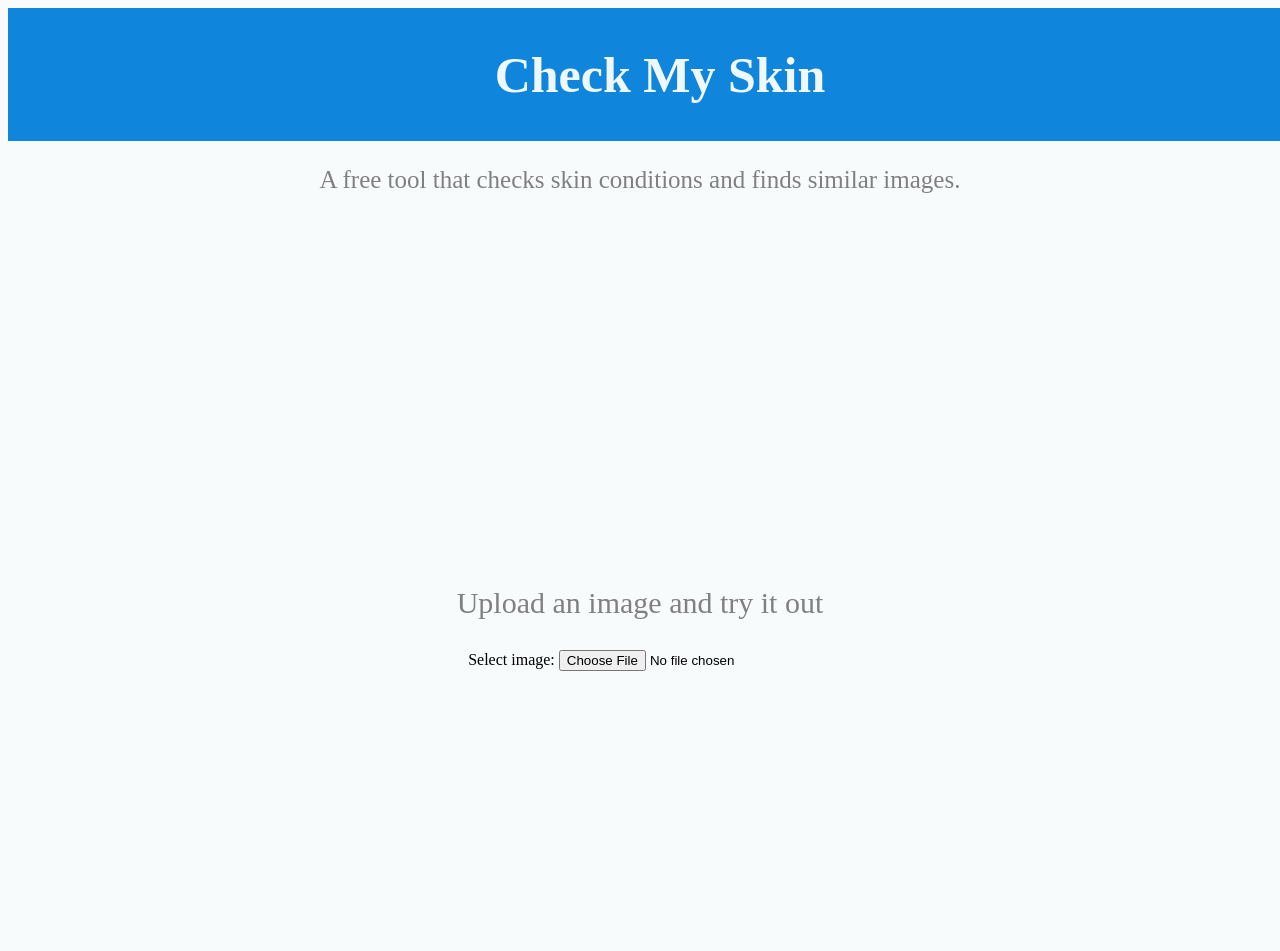
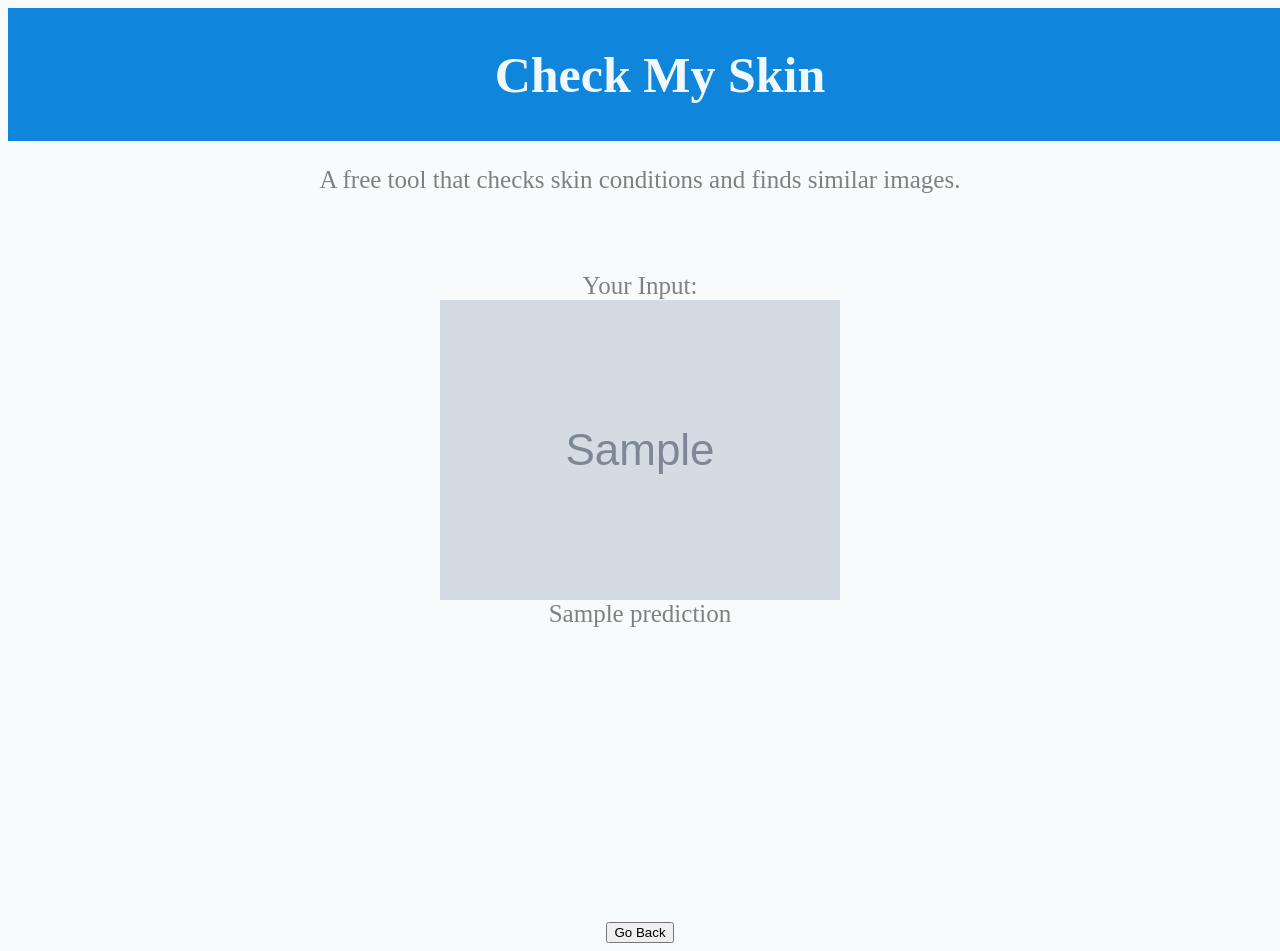
Before and after one commit to dbasri12/CMPT340-SkinClassification, a Flask app: template templates/homeNew.html in a window 1280 px wide. Before the commit the page ends 671 px from the top, so only its background shows below. Run offline with Flask 2, Linux system fonts and the light colour scheme; the template is opened without the code that fills it: most values are stand-ins (such as "Sample title", 1, 10 or a date in 2020); grey boxes marked "Sample" are stand-in pictures; grey boxes labelled with a size stand in for pictures from a placeholder-image service; some libraries are stand-ins or nearby versions.

Commit message:
integrated model, website nows displays diagnosis

```diff
--- a/app.py
+++ b/app.py
@@ -12,27 +12,61 @@ import tensorflow as tf
 from tensorflow import keras
 from tensorflow.keras import layers
 from tensorflow.keras.models import Sequential
+import os
+from werkzeug.utils import secure_filename
+
+LINK = os.path.join('static', 'user_input')
 
 app = Flask(__name__)
+
+UPLOAD_FOLDER = './static/user_input'
+
+app.config['USER_INPUT'] = LINK
+app.config['MAX_CONTENT_LENGTH'] = 16 * 1024 * 1024 * 9999
+
+ALLOWED_EXTENSIONS = set(['png', 'jpg', 'jpeg', 'gif'])
 
 @app.route("/")
 def direct():
 	return redirect(url_for('home'))
 
-@app.route('/home')
+@app.route('/home', methods = ['GET', 'POST'])
 def home():
-	stringsList = []
-	class_names = ['1','2','3','4','5','6']
+
+	#Initialize values, load model
+	class_names = ['Seborrheic Kertosis','Nevus','Melanoma']
 	img_height = 180
 	img_width = 180
 	model = tf.keras.models.load_model('./saved_model/my_model.h5')
-	model.summary()
-	data_dir = pathlib.Path("skin_photo")
-	img_path = tf.keras.utils.get_file("./test_data/ISIC_melanoma_dermascopic_0015219.jpg")
-	img = keras.preprocessin.image.load_img(img_path, target_size=(img_height, img_width))
-	img_array = keras.preprocessing.image.img_to_array(img)
-	img_array = tf.expand_dims(img_array, 0)
-	predictions = model.predict(img_array)
-	score = tf.nn.softmax(predictions[0])
-	print("{} {:.2f}".format(class_names[np.argmax], 100*np.max(score)))
-	return render_template('home.html', list = stringsList)
+
+	#if POST get image input
+	if request.method == 'POST':
+		if 'file' not in request.files:
+			return redirect(request.url)
+		file = request.files['file']
+		if file.filename == '':
+			flash('No selected file')
+			return redirect(request.url)
+
+		#Save input image
+		filename = secure_filename(file.filename)
+		filePath = os.path.join(app.config['USER_INPUT'], filename)
+		file.save(filePath)
+
+		#Analyze Input Photo
+		path_name = "./static/user_input/"+filename
+		img = tf.keras.preprocessing.image.load_img(path_name, target_size=(img_height, img_width))
+		img_array = tf.keras.preprocessing.image.img_to_array(img)
+		img_array = tf.expand_dims(img_array, 0)
+		predictions = model.predict(img_array)
+		score = tf.nn.softmax(predictions[0])
+		prediction = str(class_names[np.argmax(score)])
+		predictionPercent = str(round(100*np.max(score)))
+		predictionMessage = "The skin condition is diagnosed as "+prediction+" with a "+predictionPercent+" percent confidence."
+		print("{} {:.2f}".format(class_names[np.argmax(score)], 100*np.max(score)))
+
+		#Render Template
+		full_filename = os.path.join(app.config['USER_INPUT'], filename)
+		print(full_filename)
+		return render_template('homeNew.html', img = full_filename, prediction = predictionMessage)
+	return render_template('homeNew.html')
--- a/templates/homeNew.html
+++ b/templates/homeNew.html
@@ -27,6 +27,25 @@
             font-size: 25px;
             text-align: center;
             color:grey;
+        }
+
+        .imgbox {
+            display: grid;
+            height: 50%;
+        }
+
+        .img-center-fit {
+            max-width: 100%;
+            max-height: 50vh;
+            margin: auto;
+        }
+
+        .results {
+            max-width: 50%;
+            max-height: 50vh;
+            font-size: 25px;
+            color:grey;
+            margin: auto;
         }
 
         #result p{
@@ -76,20 +95,30 @@
             <p>placeholder result</p>
         </div>
 
+        {% if img %}
+        <div class="imgbox">
+            <p class="results">Your Input:</p>
+            <img class="img-center-fit" src="{{ img }}" alt="Image">
+            <div class="results">{{ prediction }}</div>
+        </div>
         <div id="imageResults">
             <img src="https://via.placeholder.com/280.png" hspace="10"/>
             <img src="https://via.placeholder.com/280.png" hspace="10"/>
             <img src="https://via.placeholder.com/280.png" hspace="10"/>
         </div>
+        <form action="{{ url_for('home') }}" method="get">
+            <input type="submit" value="Go Back">
+        </form>
+        {% else %}
         <div class="explanation">
             <p>Upload an image and try it out</p>
         </div>
 
-
-        <form action="/action_page.php">
+        <form action="{{ url_for('home') }}" method="post" enctype="multipart/form-data">
             <label for="img">Select image:</label>
-            <input type="file" id="img" name="img" accept="image/*">
+            <input type="file" name="file" class="form-control" autocomplete="off" required>
+            <input type="submit" value="Submit">
         </form>
-
+        {% endif %}
 	</body>
 </html>
```
Also changed, not shown: 7 other files.
